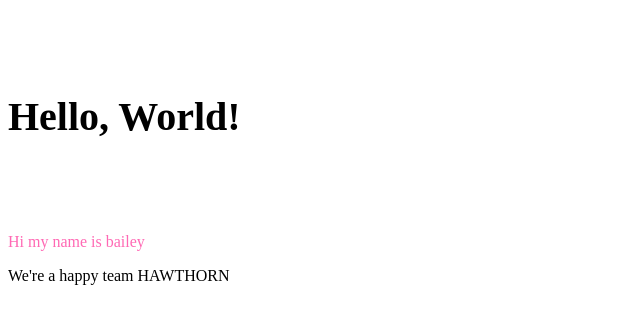
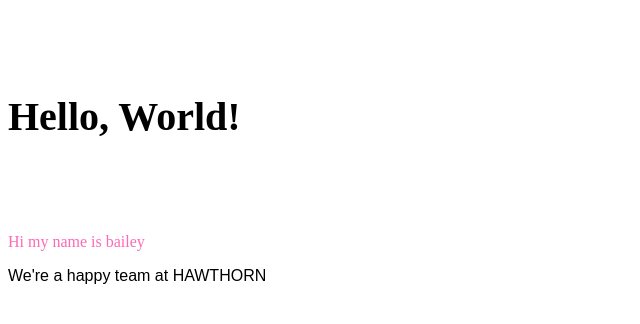
Before and after one commit to BrokenAppleTv/HelloWorld, a plain HTML site: page index.html in a window 1280 px wide. Shown: the full height of the page, 0-640 px from the left. Drawn offline with Linux system fonts and the light colour scheme.

Commit message:
2nd font added

```diff
--- a/index.html
+++ b/index.html
@@ -6,6 +6,6 @@
 <body>
     <h6 style="font-size: 250%">Hello, World!</h6>
     <p style="color: hotpink">Hi my name is bailey</p>
-    <p style="font-family: 'Franklin Gothic Demi'">We're a happy team HAWTHORN</p>
+    <p style="font-family: fantasy">We're a happy team at HAWTHORN</p>
 </body>
 </html>
```
